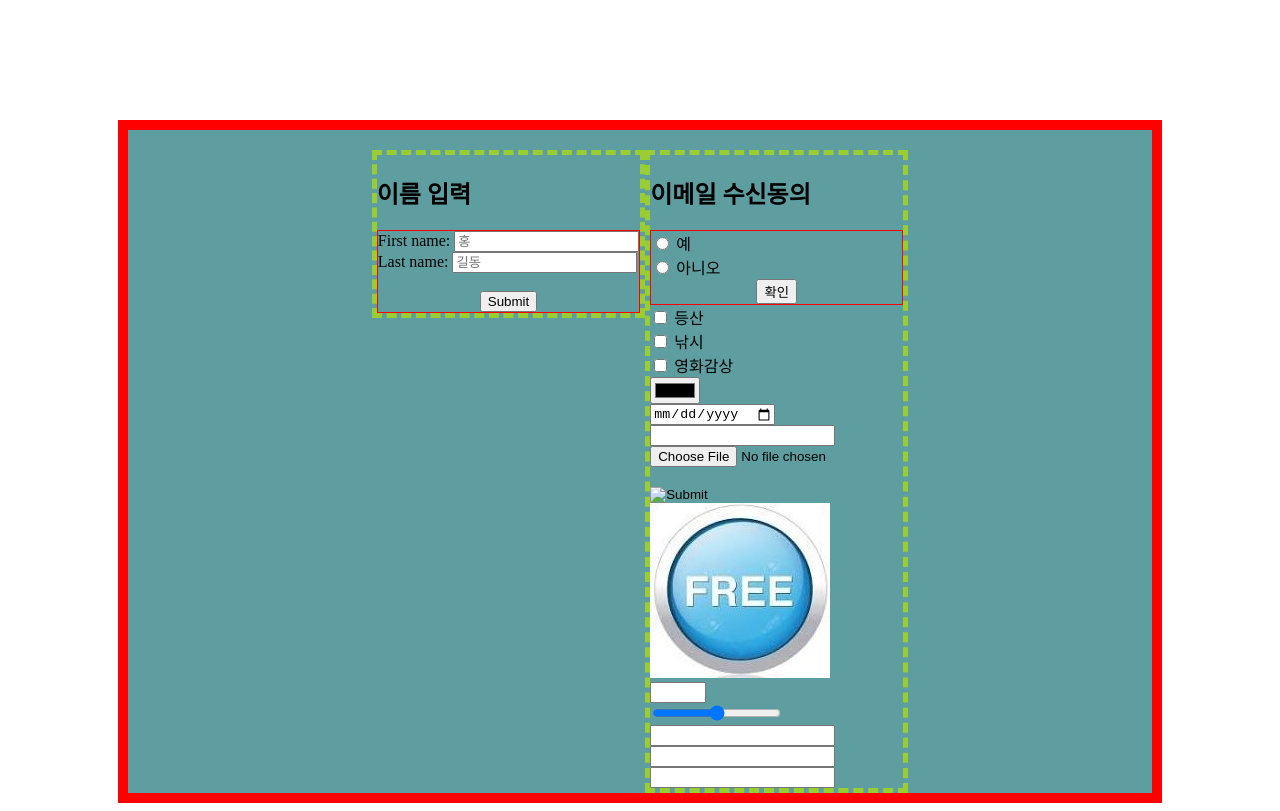
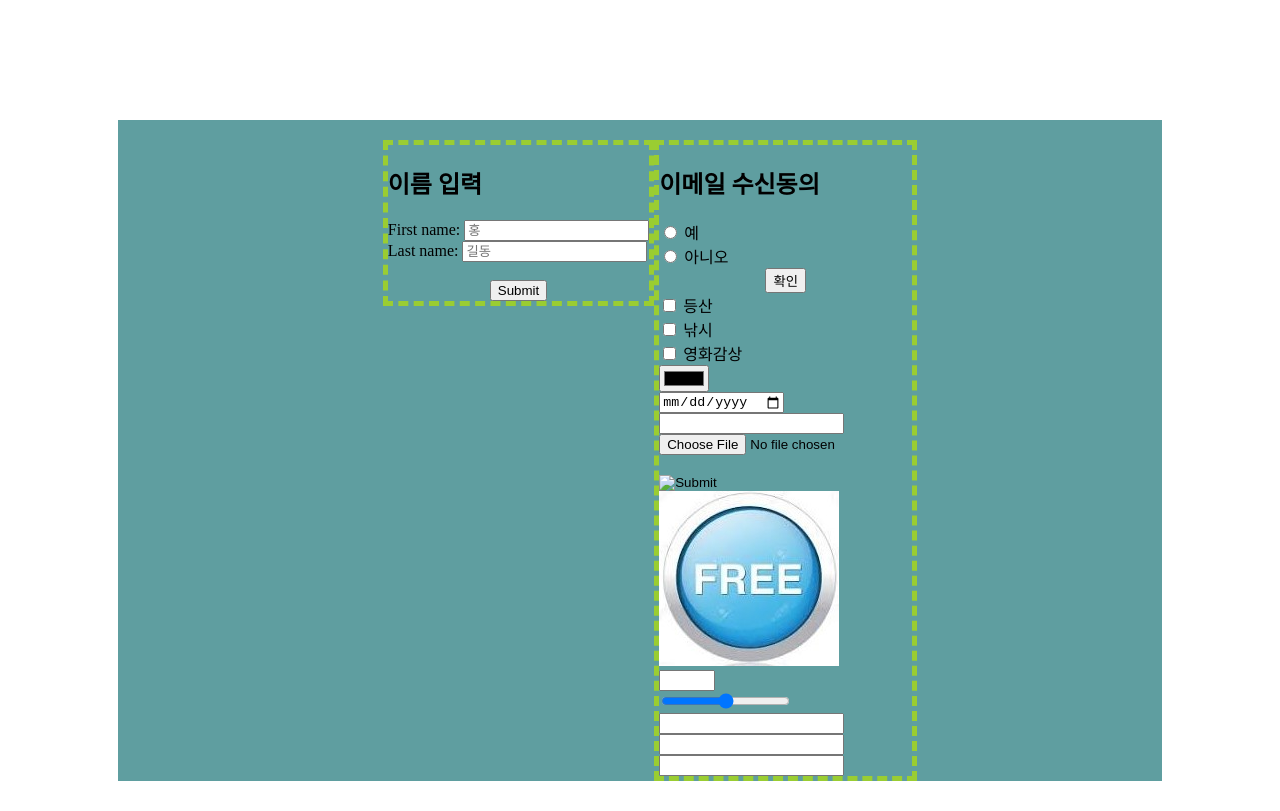
Before and after one commit to abata12/index_study, a plain HTML site: page index.html in a window 1280 px wide. Drawn offline with Linux system fonts and the light colour scheme.

Commit message:
Add files via upload

```diff
--- a/index.html
+++ b/index.html
@@ -14,16 +14,17 @@
             margin:auto;
             margin-top: 15vh;
             display: flex;
-            border: 10px solid red;
+
             justify-content: center;
             align-items: flex-start;
             padding-top: 20px;
+            padding-left: 20px;
         }
         #layout:hover {
             background-color:chocolate;
         }
         form {
-            border: 1px solid red;
+
             max-width:270px;
         }
         form [type="submit"] {
```
